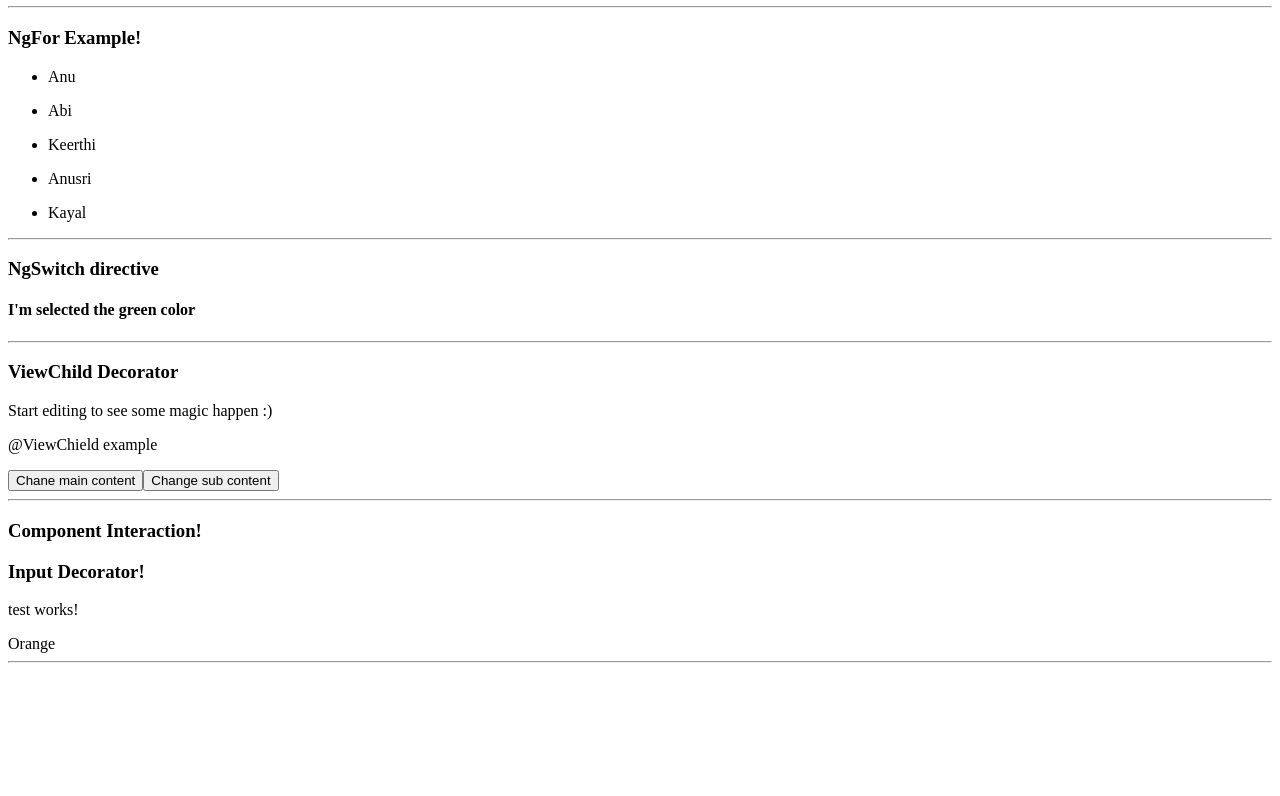
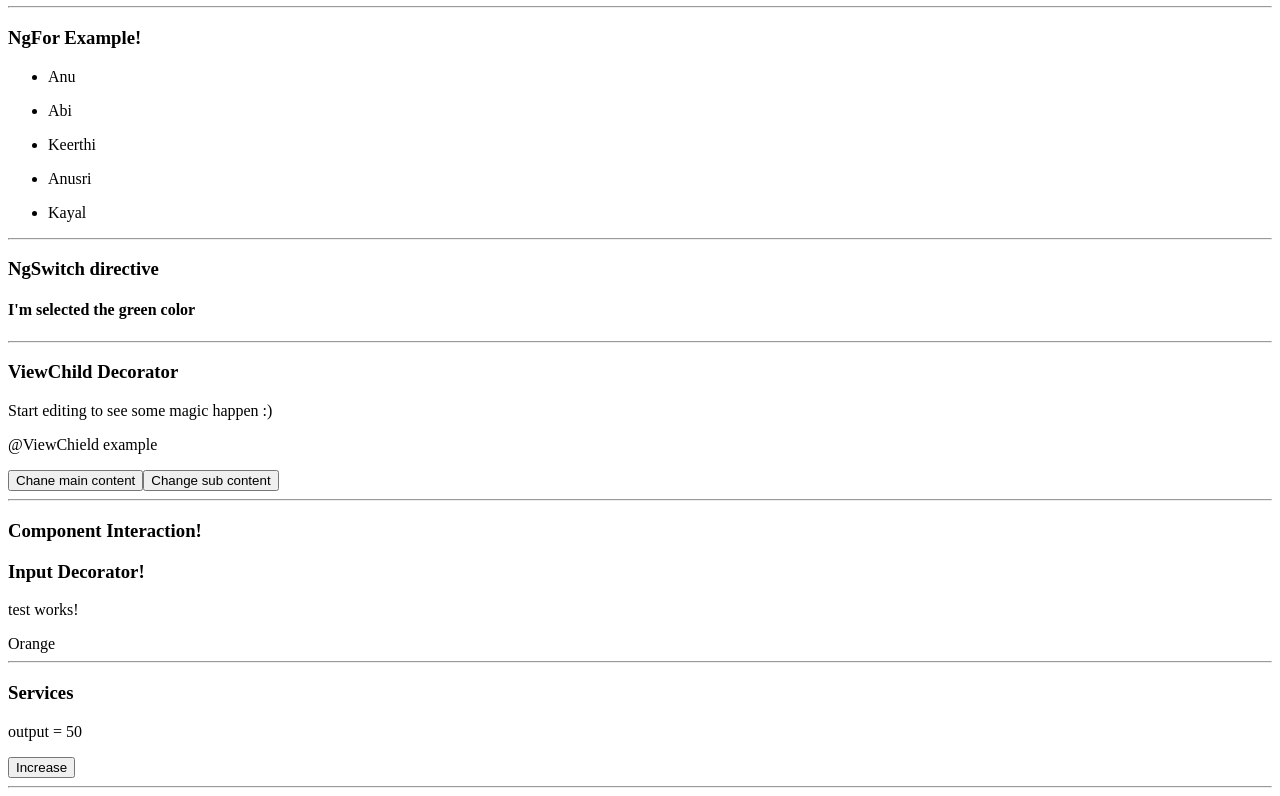
Before and after one commit to kayalsai/AngularTopics, an Angular app: page / in a window 1280 px wide. Shown: the part 856-1652 px from the top of the page. Before the commit the page ends 1527 px from the top, so only its background shows below. Built offline with nearby package versions, Linux system fonts and the light colour scheme.

Commit message:
changes occur commit

```diff
--- a/src/app/app.component.html
+++ b/src/app/app.component.html
@@ -58,3 +58,6 @@
     <app-test [parentData]="names1"></app-test>
     {{names1}}
     <hr>
+    <h3>Services</h3>
+    <app-ssample></app-ssample>
+    <hr>
--- /dev/null
+++ b/src/app/sample.service.ts
@@ -0,0 +1,15 @@
+import { Injectable } from '@angular/core';
+
+@Injectable({
+  providedIn: 'root'
+})
+export class SampleService {
+  counter : number =50;
+
+  constructor() { }
+
+  add()
+  {
+    this.counter ++;
+  }
+}
--- /dev/null
+++ b/src/app/ssample/ssample.component.html
@@ -0,0 +1,5 @@
+
+<p>
+    output = {{ _sample.counter }}
+</p>
+<button (click)="Increase()">Increase</button>
--- /dev/null
+++ b/src/app/ssample/ssample.component.ts
@@ -0,0 +1,22 @@
+import { Component, OnInit } from '@angular/core';
+
+import { SampleService } from '../sample.service';
+@Component({
+  selector: 'app-ssample',
+  templateUrl: './ssample.component.html',
+  styleUrls: ['./ssample.component.css']
+})
+export class SsampleComponent implements OnInit {
+
+
+  constructor(public _sample:SampleService) { }
+
+  ngOnInit(): void {
+  }
+  Increase()
+  {
+    this._sample.add();
+  }
+
+
+}
```
Also changed, not shown: src/app/app.module.ts (+5 -2 lines), src/app/ssample/ssample.component.css (added), 2 other files (tests, documents, lock files or other folders).
